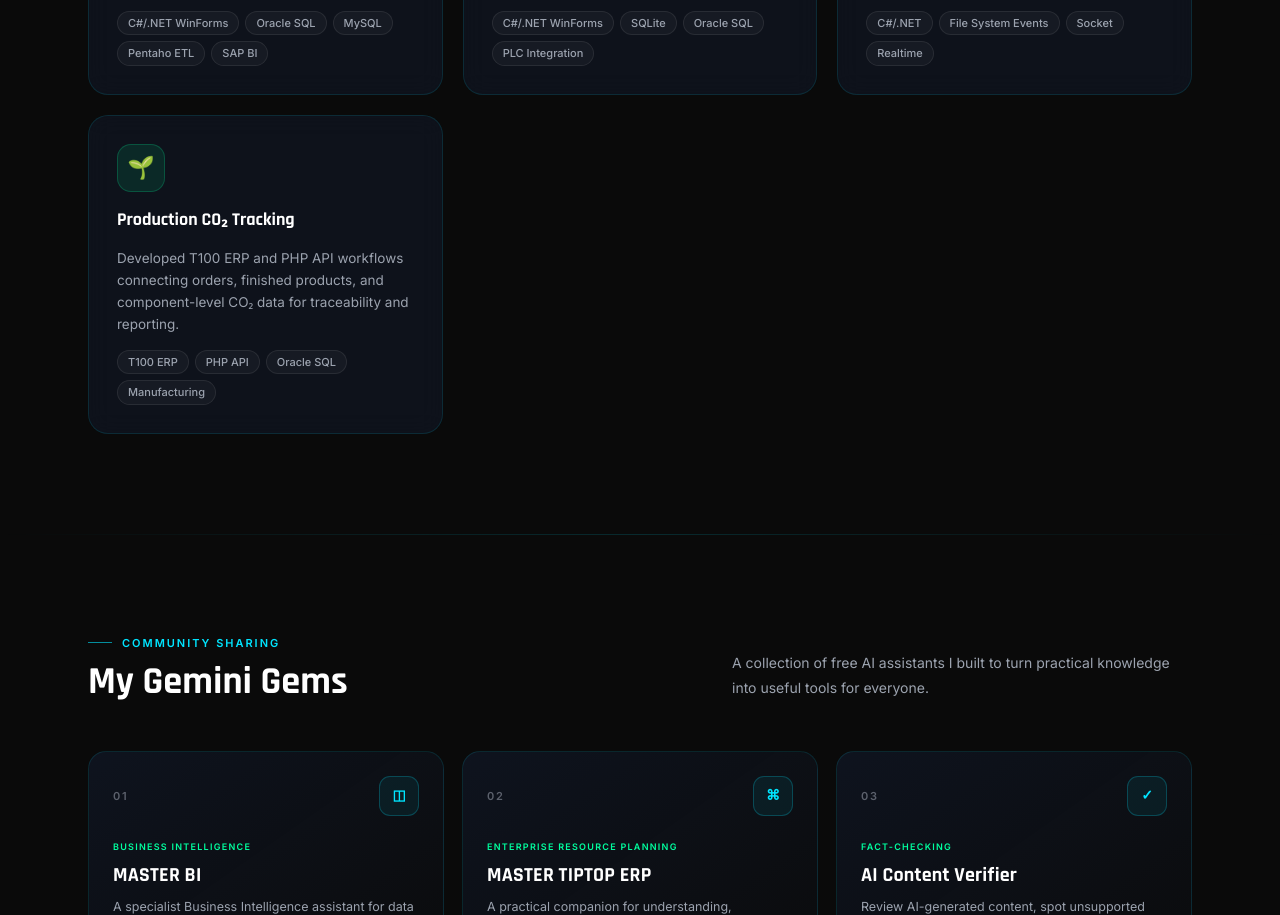
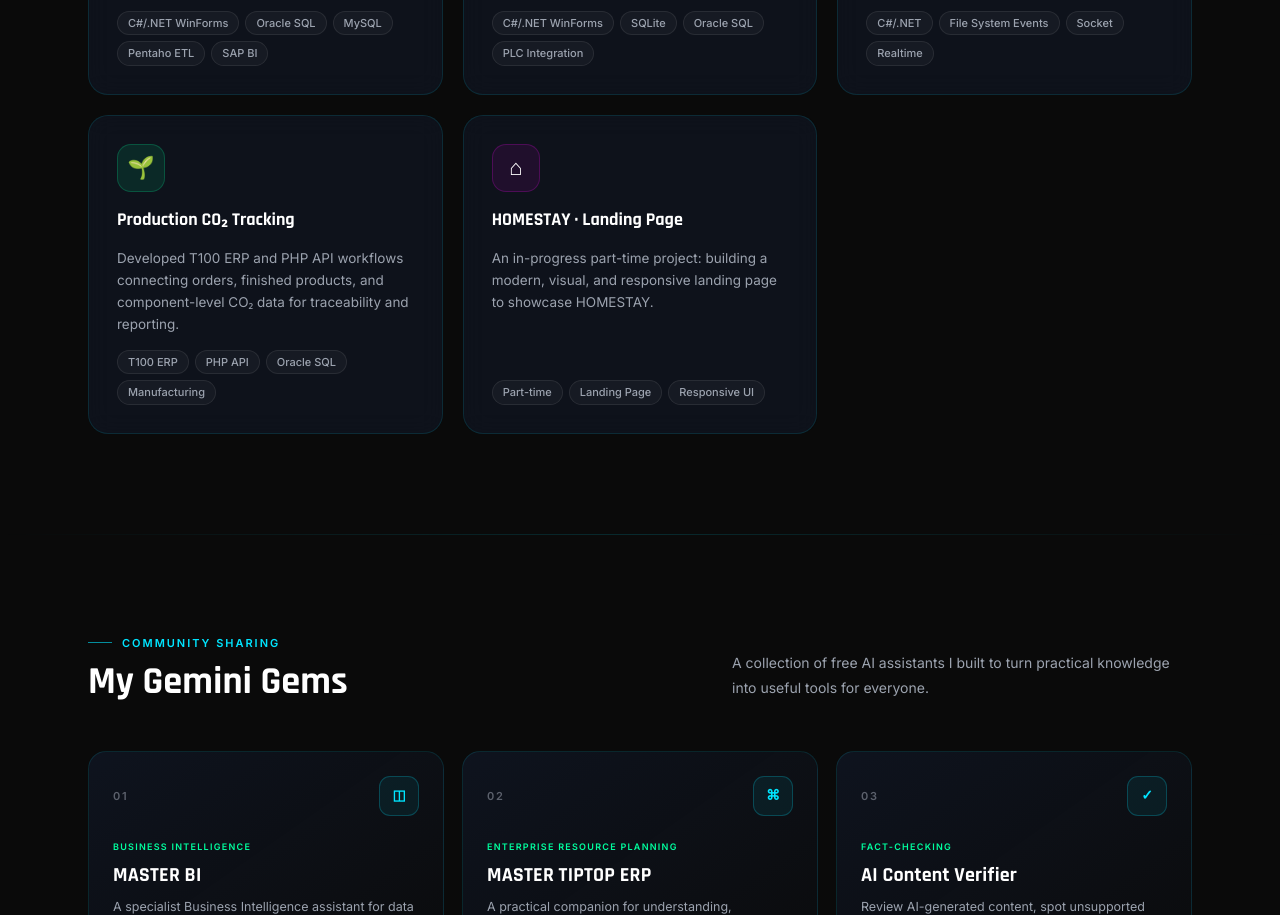
Before and after one commit to lamloi1109/THE-INVESTIGATOR-TERMINAL, an Astro site in the folder app/: page / in a window 1280 px wide. Shown: the part 2377-3292 px from the top of the page. Built offline with nearby package versions, Linux system fonts and the light colour scheme; Astro itself is replaced by a stand-in of ours.

Commit message:
Add HOMESTAY part-time project

```diff
--- a/app/src/components/Projects.astro
+++ b/app/src/components/Projects.astro
@@ -48,6 +48,13 @@ const projectsVi: Project[] = [
     desc: 'Phát triển quy trình ERP T100 và PHP API liên kết đơn hàng, thành phẩm và dữ liệu CO₂ cấp linh kiện để phục vụ truy xuất và báo cáo.',
     tags: ['T100 ERP', 'PHP API', 'Oracle SQL', 'Manufacturing'],
   },
+  {
+    icon: '⌂',
+    iconVariant: 'pink',
+    name: 'HOMESTAY · Landing Page',
+    desc: 'Dự án part-time đang phát triển: xây dựng landing page giới thiệu HOMESTAY với giao diện hiện đại, trực quan và tương thích trên nhiều thiết bị.',
+    tags: ['Part-time', 'Landing Page', 'Responsive UI'],
+  },
 ];
 
 const projectsEn: Project[] = [
@@ -74,6 +81,12 @@ const projectsEn: Project[] = [
     name: 'Production CO₂ Tracking',
     desc: 'Developed T100 ERP and PHP API workflows connecting orders, finished products, and component-level CO₂ data for traceability and reporting.',
     tags: ['T100 ERP', 'PHP API', 'Oracle SQL', 'Manufacturing'],
+  },
+  {
+    icon: '⌂', iconVariant: 'pink',
+    name: 'HOMESTAY · Landing Page',
+    desc: 'An in-progress part-time project: building a modern, visual, and responsive landing page to showcase HOMESTAY.',
+    tags: ['Part-time', 'Landing Page', 'Responsive UI'],
   },
 ];
 
```
